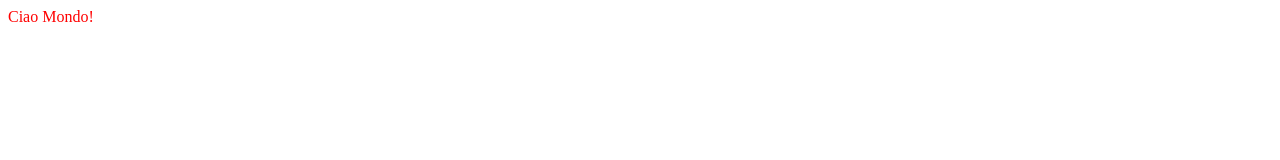
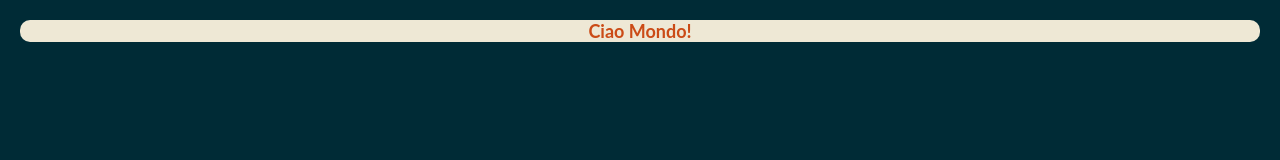
Before and after one commit to coderdojofirenze/js_tuxmath_starter, a website built with webpack: page src/index.html in a window 1280 px wide. Built offline with nearby package versions, Linux system fonts and the light colour scheme.

Commit message:
migliorato index.html e foglio di stile

```diff
--- a/src/index.html
+++ b/src/index.html
@@ -4,6 +4,8 @@
     <title>Tux Math</title>
   </head>
   <body>
-    Ciao Mondo!
+    <h1 class="header">
+      Ciao Mondo!
+    </h1>
   </body>
 </html>
--- a/src/style.css
+++ b/src/style.css
@@ -1,3 +1,78 @@
+/* ********************************************************** *
+ * * * * * * * * * * * * * *~~* * * * * * * * * * * * * * * * *
+ *                                                            *
+ * PARTE 1. Definizioni di BASE                               *
+ *                                                            *
+ * * * * * * * * * * * * * *~~* * * * * * * * * * * * * * * * *
+ * ********************************************************** */
+
+:root {
+  --solar-base03-color:    #002b36;
+  --solar-base02-color:    #073642;
+  --solar-base01-color:    #586e75;
+  --solar-base00-color:    #657b83;
+  --solar-base0-color:     #839496;
+  --solar-base1-color:     #93a1a1;
+  --solar-base2-color:     #eee8d5;
+  --solar-base3-color:     #fdf6e3;
+  --solar-yellow-color:    #b58900;
+  --solar-orange-color:    #cb4b16;
+  --solar-red-color:       #dc322f;
+  --solar-magenta-color:   #d33682;
+  --solar-violet-color:    #6c71c4;
+  --solar-blue-color:      #268bd2;
+  --solar-cyan-color:      #2aa198;
+  --solar-green-color:     #859900;
+}
+
 * {
-	color: red;
+    box-sizing: border-box;
+    margin-top: 10px;
+    margin-bottom: 10px;
+    margin-left: 10px;
+    margin-right: 10px;
+    padding-top: 0px;
+    padding-left: 0px;
+    padding-right: 0px;
+    padding-bottom: 0px;
+    text-align: center;
+    font-family: Lato;
+    border-radius: 10px;
+  }
+
+
+body {
+  background-color: var(--solar-base03-color);
+  padding: 0;
+  margin: 0;
 }
+
+div {
+  margin: 0px;
+  border-radius: 10px;
+}
+
+/* * * * * * * * * * * * * * * * * * * * * * * * * * * * * * *
+ * ~~~Text styles~~~                                         *
+ * * * * * * * * * * * * * * * * * * * * * * * * * * * * * * */
+
+.header {
+  color: var(--solar-orange-color);
+  background-color: var(--solar-base2-color);
+  font-size: large;
+}
+
+.footer {
+  color: var(--solar-base03-color);
+  background-color: var(--solar-base2-color);
+  font-size: large;
+}
+
+.normal {
+  font-size: large;
+  font-weight: normal;
+}
+
+.hidden {
+  display: none;
+}
```
Also changed, not shown: 1 other file.
